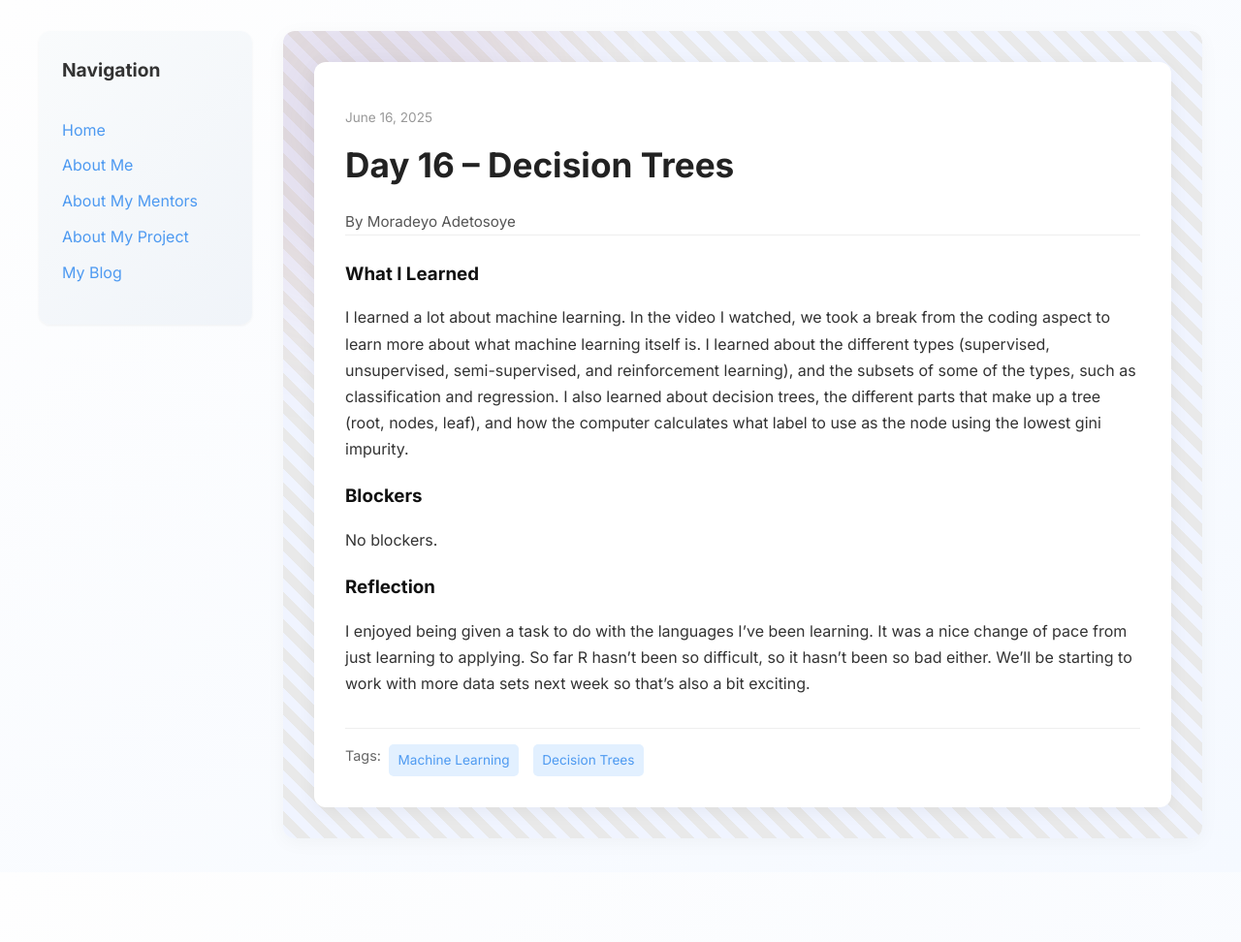
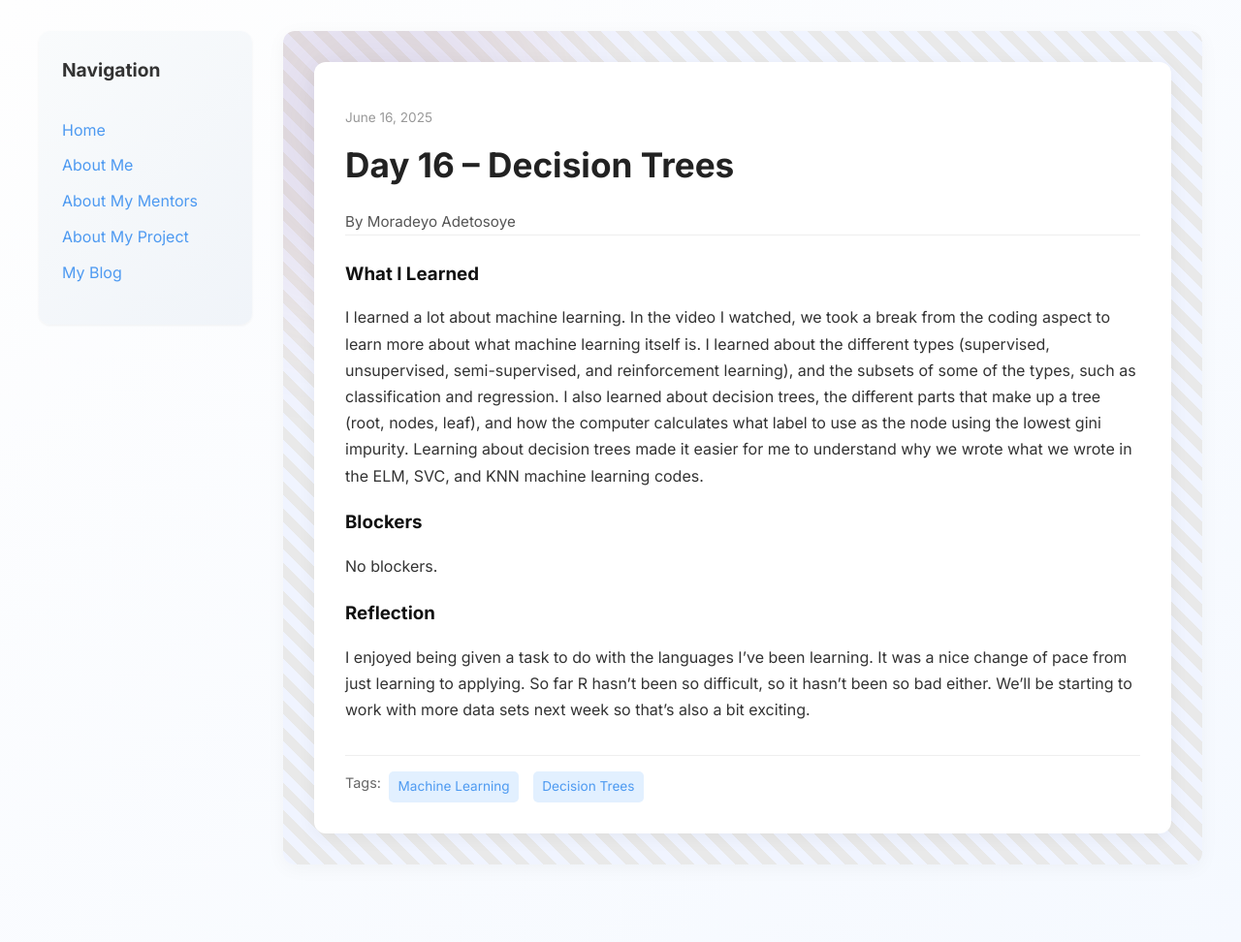
Before and after one commit to Deyo101/deyo101.github.io, a Jekyll site: the page built from _posts/2025-06-17-day-16.md, in a window 1280 px wide. Shown: the whole page at 97% size. Built offline with Jekyll 4.4.1, drawn with Linux system fonts in a browser that asks for light colours; before the commit the page ends 900 px from its top, so only the background shows below that.

Commit message:
Update 2025-06-17-day-16.md

```diff
--- a/_posts/2025-06-17-day-16.md
+++ b/_posts/2025-06-17-day-16.md
@@ -7,7 +7,7 @@
 tags: ["Machine Learning", "Decision Trees"]
 
 what_i_learned: |
-  I learned a lot about machine learning. In the video I watched, we took a break from the coding aspect to learn more about what machine learning itself is. I learned about the different types (supervised, unsupervised, semi-supervised, and reinforcement learning), and the subsets of some of the types, such as classification and regression. I also learned about decision trees, the different parts that make up a tree (root, nodes, leaf), and how the computer calculates what label to use as the node using the lowest gini impurity.
+  I learned a lot about machine learning. In the video I watched, we took a break from the coding aspect to learn more about what machine learning itself is. I learned about the different types (supervised, unsupervised, semi-supervised, and reinforcement learning), and the subsets of some of the types, such as classification and regression. I also learned about decision trees, the different parts that make up a tree (root, nodes, leaf), and how the computer calculates what label to use as the node using the lowest gini impurity. Learning about decision trees made it easier for me to understand why we wrote what we wrote in the ELM, SVC, and KNN machine learning codes.
 
 blockers: |
   No blockers.
```
